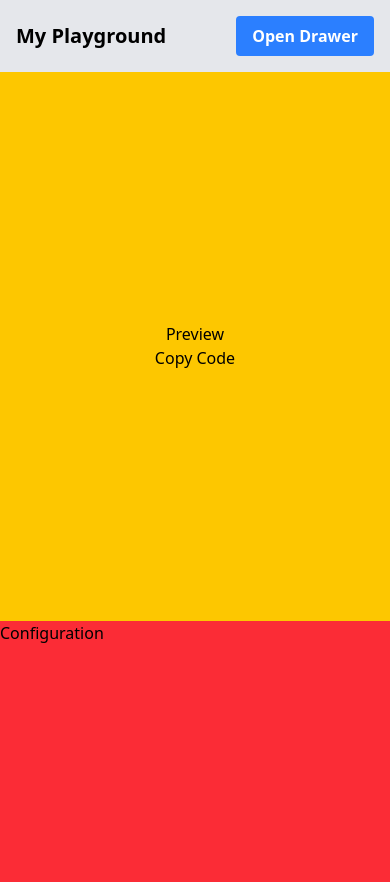
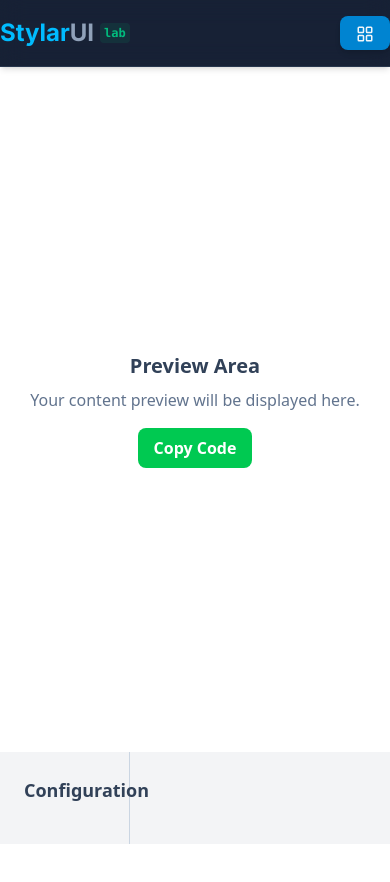
Before and after one commit to PranjalMantri/StylarUI-Lab, a React (Vite) app: page /playground in a window 390 px wide. Shown: the top 882 px of the page. After the commit the page ends 844 px from the top, so only its background shows below. Built offline with nearby package versions, Linux system fonts and the light colour scheme.

Commit message:
feat: enhance Playground component with responsive drawer and layout structure

```diff
--- a/src/pages/Playground.tsx
+++ b/src/pages/Playground.tsx
@@ -1,6 +1,8 @@
 import { useState, useEffect } from "react";
+import { LayoutGrid, X } from "lucide-react";
+import { Link } from "react-router-dom";
 
-function Playground() {
+export default function Playground() {
   const [isDrawerOpen, setIsDrawerOpen] = useState(false);
   const [isMobile, setIsMobile] = useState(false);
 
@@ -10,7 +12,6 @@ function Playground() {
     };
 
     handleResize();
-
     window.addEventListener("resize", handleResize);
 
     return () => {
@@ -18,39 +19,84 @@ function Playground() {
     };
   }, []);
 
+  const desktopDrawerMargin = "ml-72";
+
   return (
-    <div>
-      <div className="bg-gray-200 p-4 flex items-center justify-between">
-        <h1 className="text-xl font-semibold">My Playground</h1>
+    <div
+      className={`relative bg-slate-900 flex flex-col min-h-screen font-sans transition-all duration-300 ease-in-out ${
+        isDrawerOpen && !isMobile ? desktopDrawerMargin : "ml-0"
+      }`}
+    >
+      {/* Header */}
+      <div className="bg-slate-800/60 backdrop-blur-md border-b border-slate-700/70 py-4 sm:px-6 shadow-md z-20 flex items-center justify-between flex-shrink-0">
+        <Link
+          to={"/"}
+          className="text-2xl font-bold font-inter flex items-center"
+        >
+          <span className="text-sky-400">Stylar</span>
+          <span className="text-slate-400">UI</span>
+          <span className="text-xs text-emerald-500 ml-1.5 bg-emerald-500/10 px-1 py-0.5 font-mono rounded">
+            lab
+          </span>
+        </Link>
+
         <button
           onClick={() => setIsDrawerOpen(true)}
-          className="bg-blue-500 hover:bg-blue-700 text-white font-bold py-2 px-4 rounded"
+          className="bg-sky-600 hover:bg-sky-700 transition-colors duration-200 text-white font-medium py-2 px-4 rounded-lg text-sm shadow-md hover:shadow-lg flex flex-row items-center gap-2 justify-between transform scale-100 hover:scale-105"
         >
-          Open Drawer
+          <LayoutGrid
+            size={18}
+            className="text-slate-100 align-middle relative top-[1px]"
+          />
+          <span className="hidden md:block">Components</span>
         </button>
       </div>
-      <div className="flex bg-cyan-500">
-        {isDrawerOpen && (
-          <div
-            className={`z-50 w-48 sm:w-72 bg-white shadow-md ${
-              isMobile ? "fixed top-0 left-0 h-full" : ""
-            }`}
-          >
-            Left Column
-            <button
-              onClick={() => setIsDrawerOpen(false)}
-              className="block w-full text-left p-2 hover:bg-gray-100"
-            >
-              Close
-            </button>
+
+      {/* Drawer */}
+      {isDrawerOpen && (
+        <div className="fixed top-0 left-0 h-full z-50 w-64 sm:w-72 bg-slate-900 text-white shadow-xl">
+          {/* Drawer content container */}
+          <div className="p-5 flex flex-col h-full bg-slate-800/60 backdrop-blur-md border-r border-slate-700/70">
+            <div className="flex items-center justify-between mb-6">
+              <h2 className="text-xl font-semibold flex flex-row items-center gap-2">
+                <LayoutGrid
+                  size={18}
+                  className="text-slate-100 align-middle relative top-[1px]"
+                />
+                Components
+              </h2>
+              <X
+                className="w-6 h-6 text-gray-300 hover:text-white"
+                onClick={() => setIsDrawerOpen(false)}
+              />
+            </div>
+
+            <div>Button</div>
           </div>
-        )}
-        <div className="flex flex-col-reverse sm:flex-row w-full h-screen">
-          <div className="flex-3/10 bg-red-500">Configuration</div>
-          <div className="flex-6/10 bg-yellow-400">
-            <div className="flex flex-col justify-center items-center h-full">
-              <div>Preview</div>
-              <div>Copy Code</div>
+        </div>
+      )}
+
+      <div className="flex flex-1 bg-gray-100">
+        <div className="flex flex-col-reverse sm:flex-row w-full flex-1 overflow-auto">
+          {/* Configuration Column */}
+          <div className="p-6 w-1/3 flex-shrink-0 border-r border-slate-300">
+            <h3 className="text-lg font-semibold text-slate-700 mb-4">
+              Configuration
+            </h3>
+          </div>
+
+          {/* Preview Column */}
+          <div className="p-6 bg-white flex-1">
+            <div className="flex flex-col justify-center items-center h-full min-h-[200px]">
+              <div className="text-xl font-semibold text-slate-700">
+                Preview Area
+              </div>
+              <p className="text-slate-500 mt-2">
+                Your content preview will be displayed here.
+              </p>
+              <button className="mt-4 py-2 px-4 bg-green-500 hover:bg-green-600 text-white font-semibold rounded-lg transition-colors duration-150">
+                Copy Code
+              </button>
             </div>
           </div>
         </div>
@@ -58,5 +104,3 @@ function Playground() {
     </div>
   );
 }
-
-export default Playground;
```
